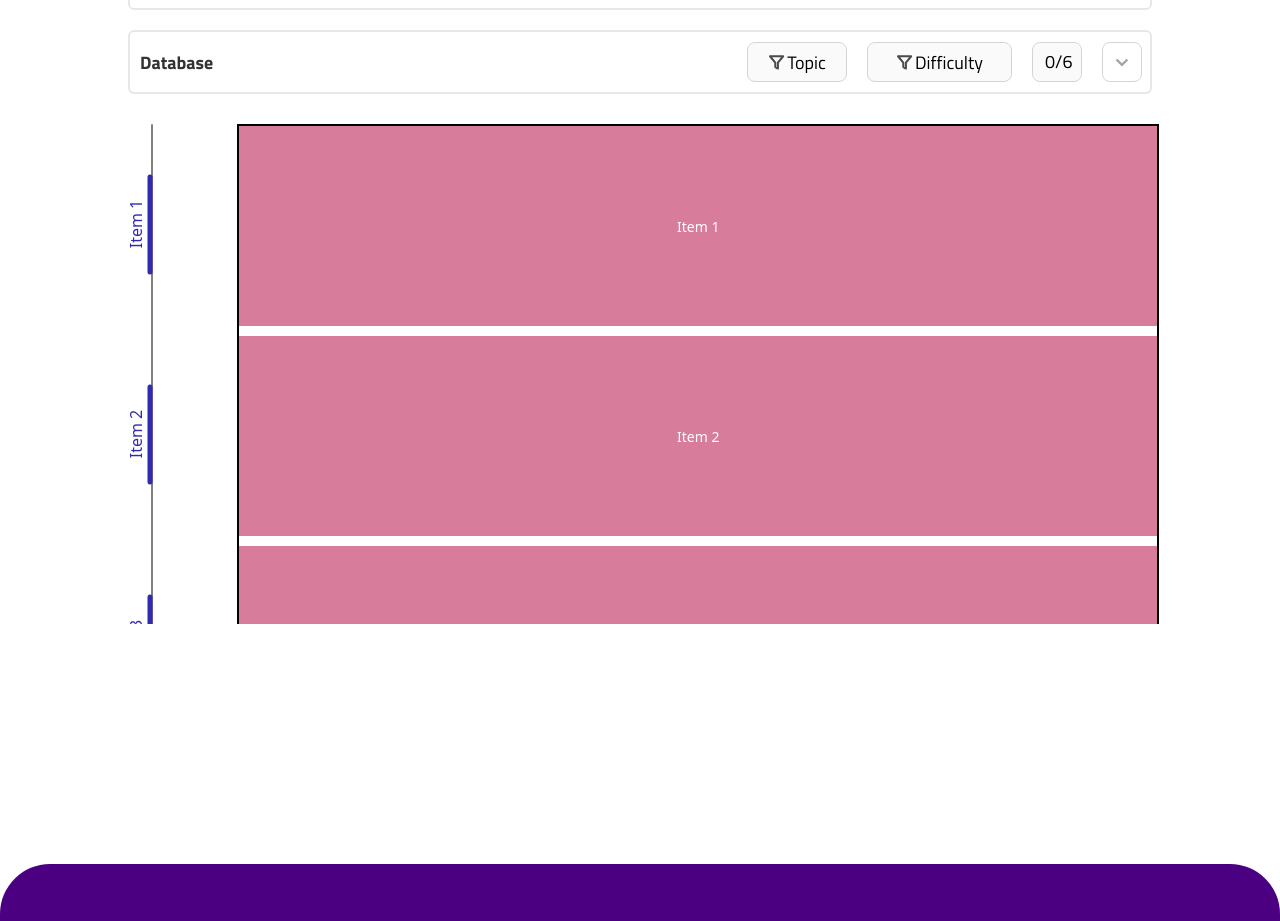
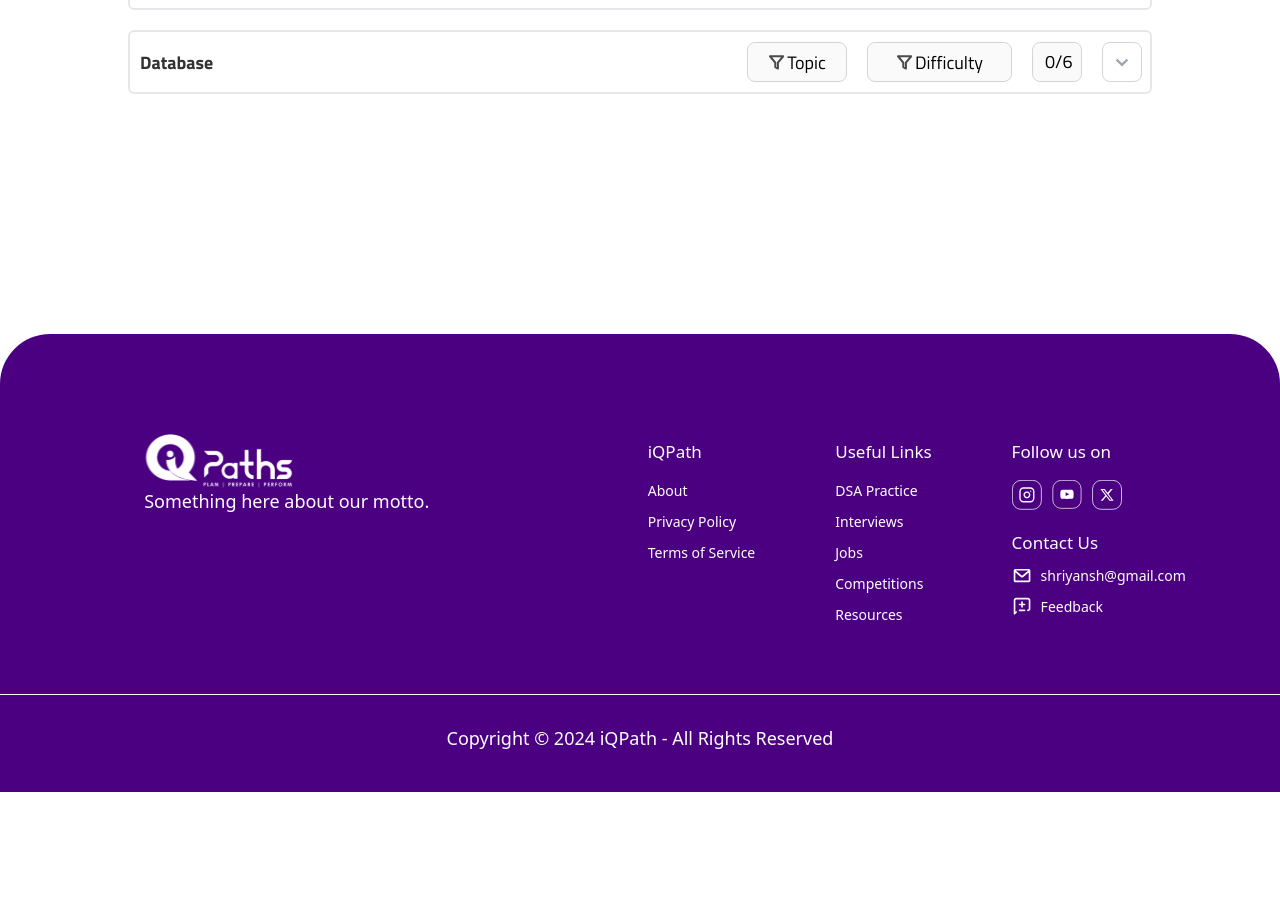
Before and after one commit to ITISH7/iqpathsquizFrontend, a React (Vite) app: page / in a window 1280 px wide. Shown: the part 1454-2375 px from the top of the page. After the commit the page ends 2246 px from the top, so only its background shows below. Built offline with nearby package versions, Linux system fonts and the light colour scheme; a web font is replaced by a local one.

Commit message:
bug fixes

```diff
--- a/src/pages/Home.jsx
+++ b/src/pages/Home.jsx
@@ -4,7 +4,6 @@ import AddBlock from '../components/AddBlock/AddBlock'
 import QuestionTopicDropDown from '../components/QuestionTopicDropDown/QuestionTopicDropDown'
 import Statistics from '../components/Statistics/Statistics'
 import ProgrssBar from '../components/ProgressBar/ProgressBar'
-import VerticalScrollbar from '../components/Statistics/verticalScrollbar'
 
 
 
@@ -21,7 +20,6 @@ function Home() {
      <QuestionTopicDropDown subjectName={`AI`} />
      <QuestionTopicDropDown subjectName={`machine learning`} />
      <QuestionTopicDropDown subjectName={`Database`} />
-     <VerticalScrollbar />
 
     </>
   )
```
